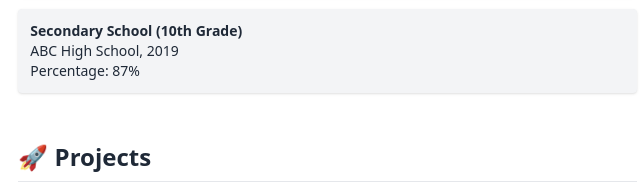
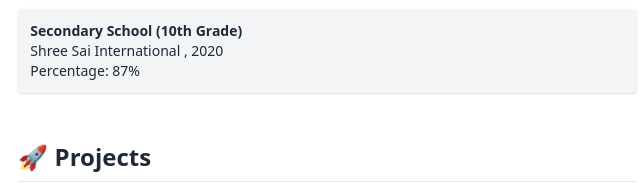
Before and after one commit to pratik708/Tailwind-portfolio, a plain HTML site: page index.html in a window 1280 px wide. Shown: the part 572-767 px from the top of the page, 483-1123 px from the left. Drawn offline with nearby package versions, Linux system fonts and the light colour scheme.

Commit message:
Update index.html

```diff
--- a/index.html
+++ b/index.html
@@ -91,7 +91,7 @@
     </div>
     <div class="text-sm bg-gray-100 p-3 rounded shadow">
       <p><strong>Secondary School (10th Grade)</strong></p>
-      <p>ABC High School, 2019</p>
+      <p>Shree Sai International , 2020</p>
       <p>Percentage: 87%</p>
     </div>
   </div>
```
